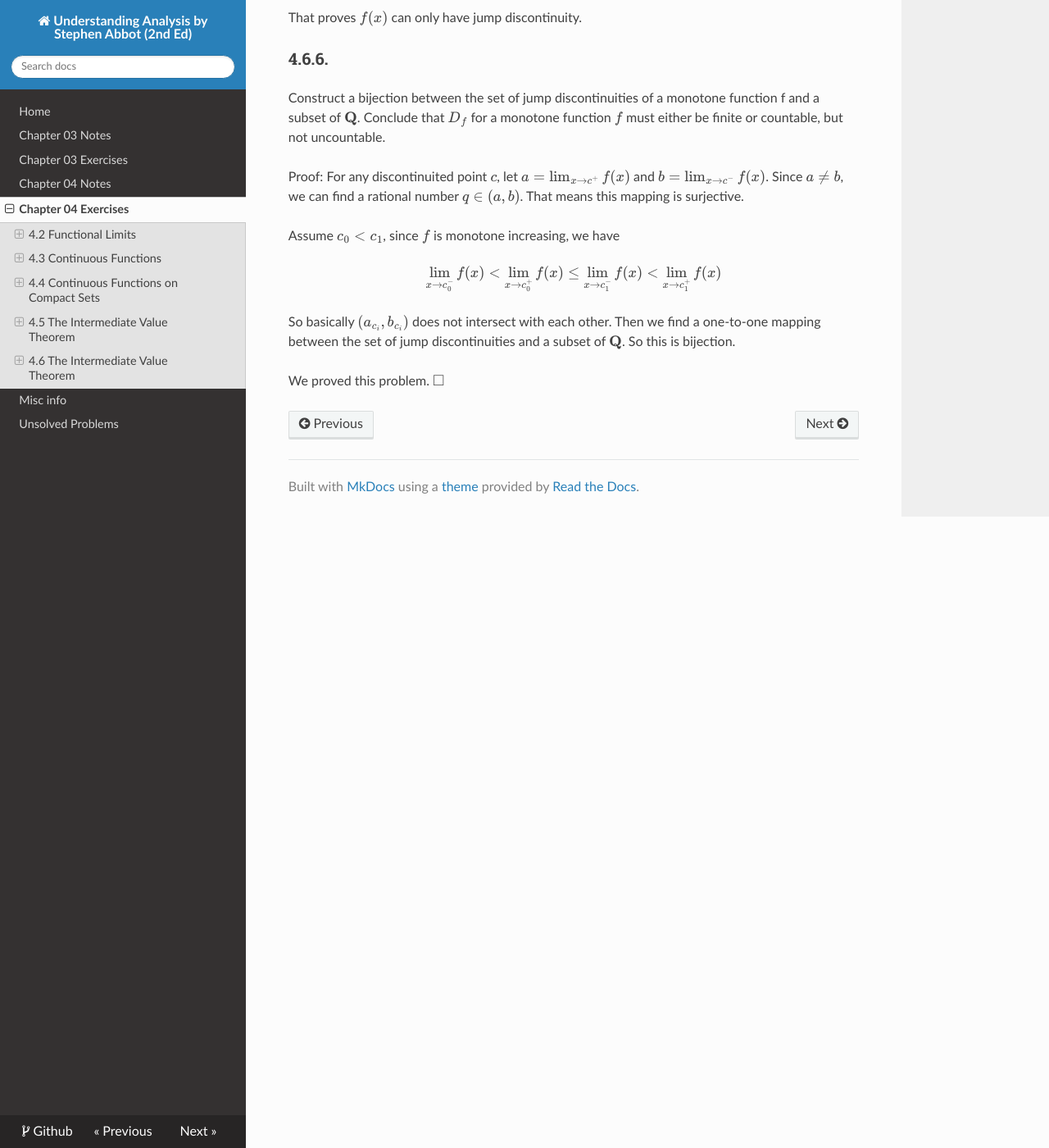
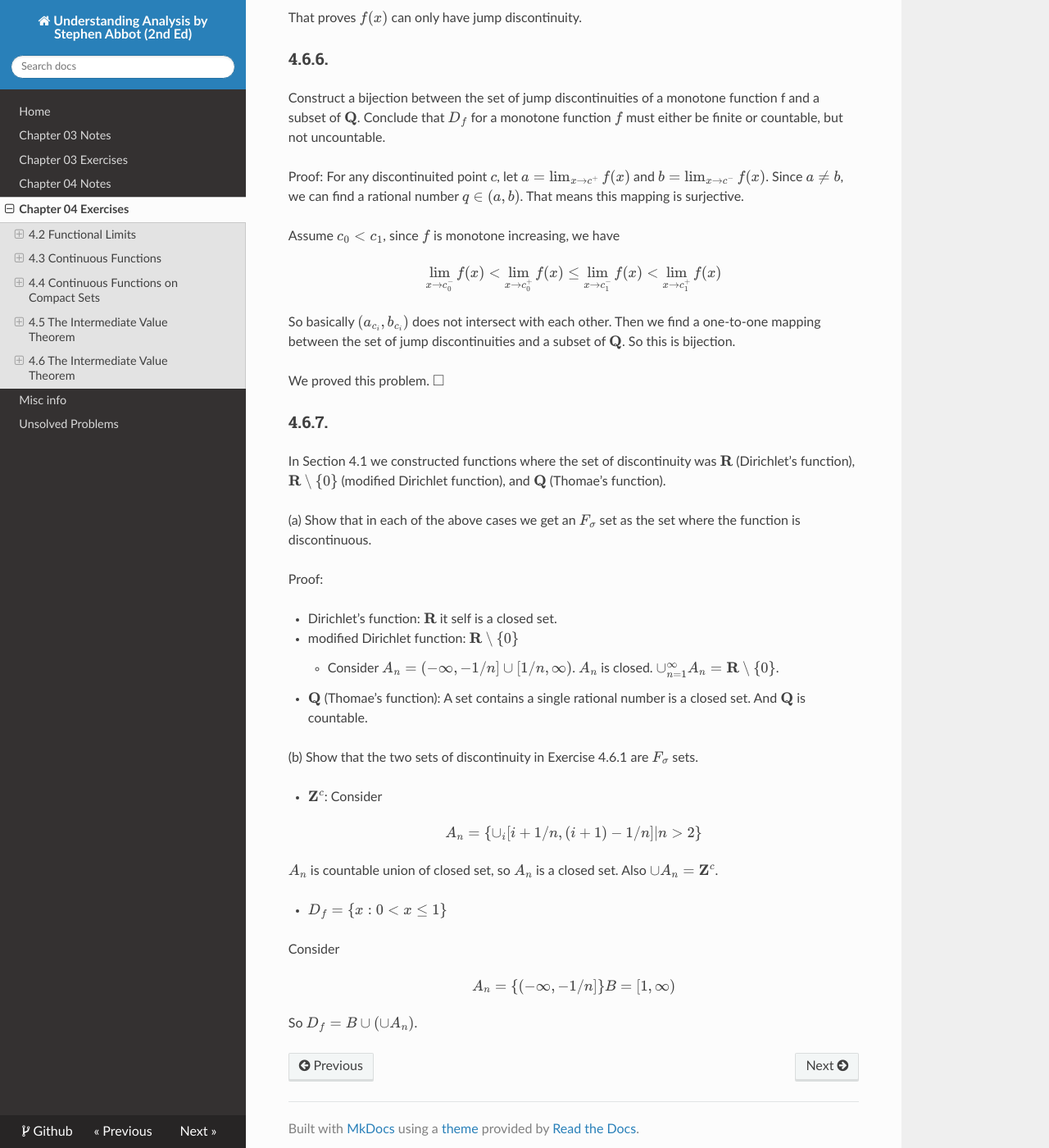
Before and after one commit to eroicaleo/abbot-analysis-2nd, an MkDocs documentation site: the page built from docs/ch04ex.md, in a window 1280 px wide and 1400 px high, scrolled down 21278 px. Shown: the whole window at 82% size. Built offline with MkDocs 1.6.1, drawn with Linux system fonts in a browser that asks for light colours; nearby versions of some CDN libraries; formulas are drawn with MathJax 3.

Commit message:
Updates ex 4.6.7

```diff
--- a/docs/ch04ex.md
+++ b/docs/ch04ex.md
@@ -991,3 +991,39 @@ So basically $(a_{c_i}, b_{c_i})$ does not intersect with each other. Then we fi
 So this is bijection.
 
 We proved this problem. $\square$
+
+### 4.6.7.
+
+In Section 4.1 we constructed functions where the set of discontinuity was $\mathbf{R}$ (Dirichlet’s function),
+$\mathbf{R} \setminus \{0\}$ (modified Dirichlet function), and $\mathbf{Q}$ (Thomae’s function).
+
+(a) Show that in each of the above cases we get an $F_σ$ set as the set where the function is discontinuous.
+
+Proof:
+
+* Dirichlet’s function: $\mathbf{R}$ it self is a closed set.
+* modified Dirichlet function: $\mathbf{R} \setminus \{0\}$
+    * Consider $A_n = (-\infty, -1/n] \cup [1/n, \infty)$. $A_n$ is closed. $\cup_{n = 1}^{\infty}A_n = \mathbf{R} \setminus \{0\}$.
+* $\mathbf{Q}$ (Thomae’s function): A set contains a single rational number is a closed set. And $\mathbf{Q}$ is countable.
+
+(b) Show that the two sets of discontinuity in Exercise 4.6.1 are $F_σ$ sets.
+
+* $\mathbf{Z}^c$: Consider
+
+$$
+A_n = \{\cup_i [i+1/n, (i+1)-1/n] | n > 2\}
+$$
+
+$A_n$ is countable union of closed set, so $A_n$ is a closed
+set. Also $\cup A_n = \mathbf{Z}^c$.
+
+* $D_f = \{ x: 0 < x \leq 1\}$
+
+Consider
+
+$$
+A_n = \{(-\infty, -1/n]\} \\
+B = [1, \infty)
+$$
+
+So $D_f = B \cup (\cup A_n)$.
```
Also changed, not shown: docs/ch04notes.md (+5 -1 lines).
